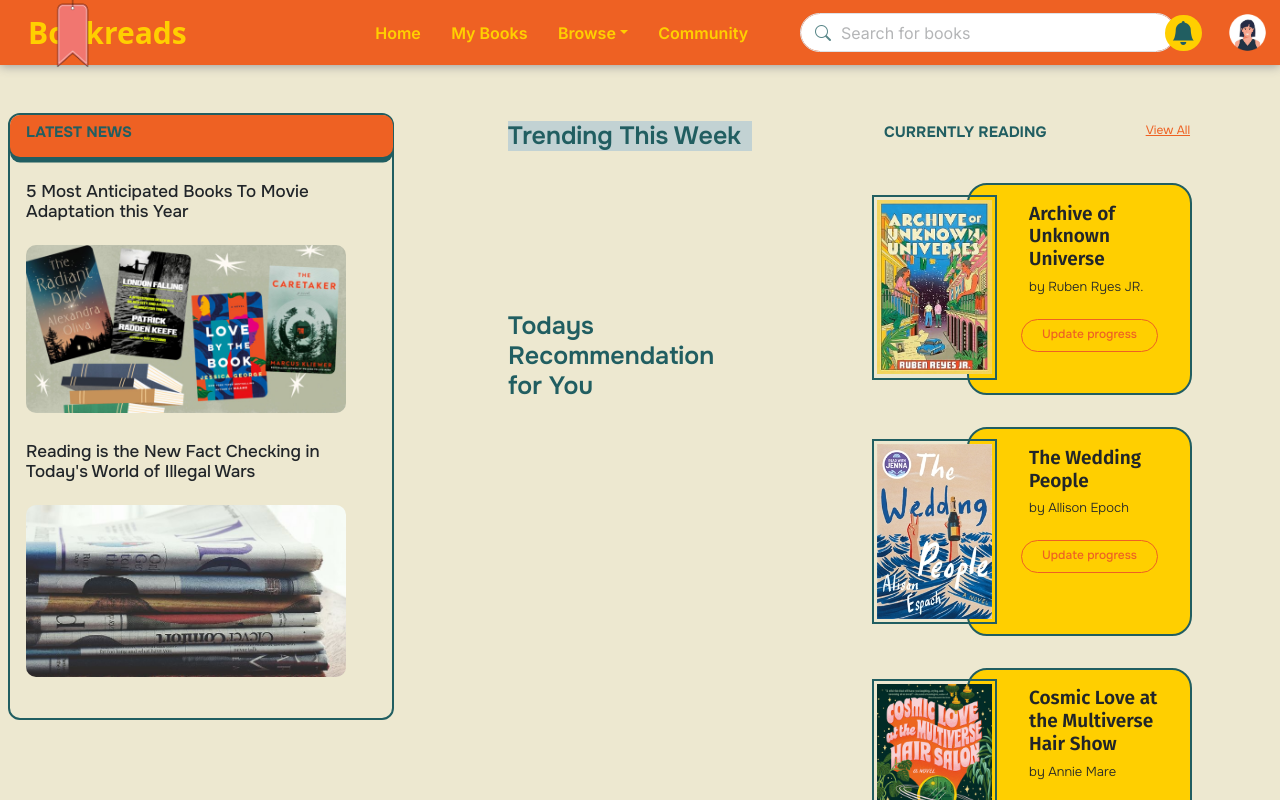
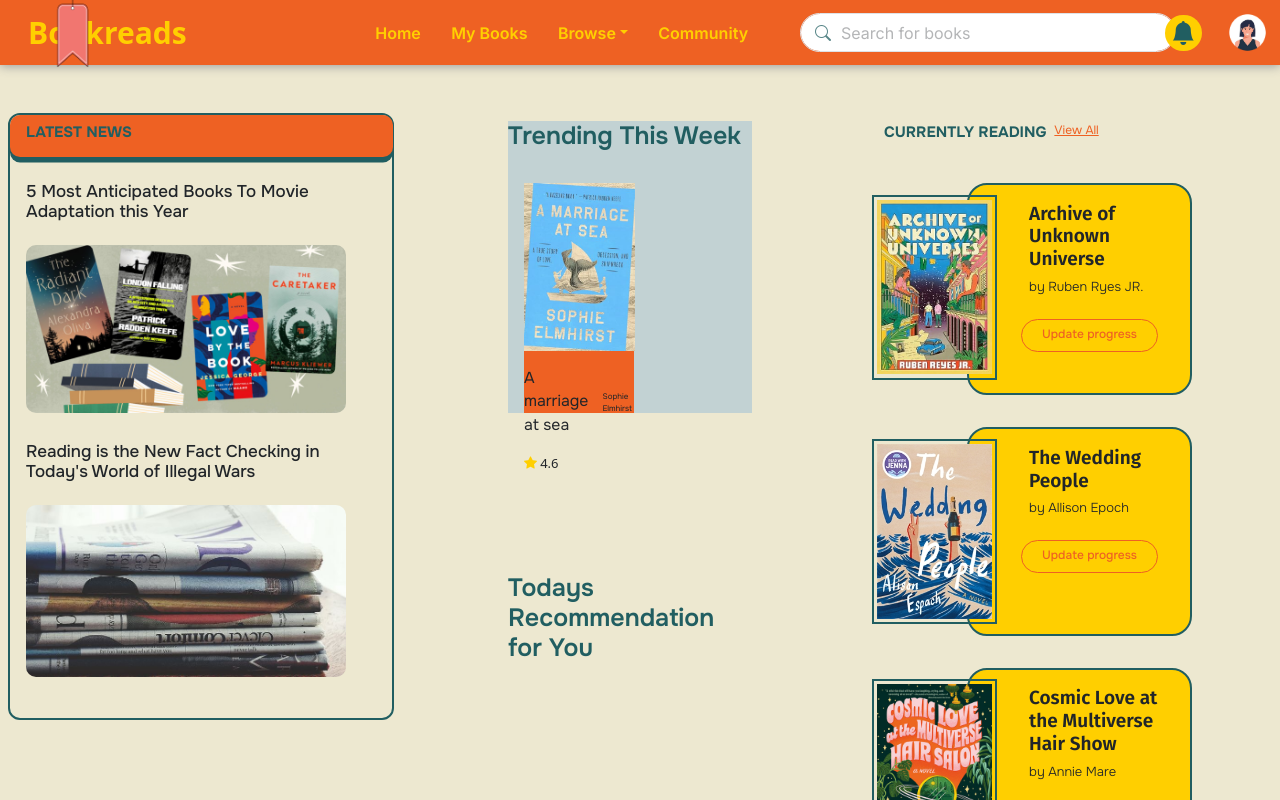
Before and after one commit to mariafirozx/bookreads, a React (Create React App) app: page / in a window 1280 px wide. Shown: the top 800 px of the page. Built offline with nearby package versions, Linux system fonts and the light colour scheme; a web font is replaced by a local one.

Commit message:
styling: trending books

```diff
--- a/src/front/Home.js
+++ b/src/front/Home.js
@@ -4,6 +4,7 @@ import Navbar from "./Navbar";
 import CurrentRead from "./CurrentRead";
 import ToRead from "./ToRead";
 import Newsletter from "./Newsletter";
+import Trending from "./Trending";
 /**
  *
  * import assets
@@ -53,8 +54,16 @@ export default function Home(){
 
     const trending = [
         {
+            id: 1,
+            img: "/imgs/8.jpg",
+            title: "A marriage at sea",
+            author: "Sophie Elmhirst"
 
-        }
+        },
+        // {
+        //     id: 2,
+        //     img: "/img/"
+        // }
     ]
 
     return(
@@ -91,6 +100,15 @@ export default function Home(){
 
                 <section className="trending_books">
                     <h1 className="heading">Trending This Week</h1>
+
+                    {trending.map((trend)=>(
+
+                        <Trending
+                            img={trend.img}
+                            title={trend.title}
+                            author={trend.author}
+                        ></Trending>
+                    ))}
 
                 </section>
 
--- a/src/front/Newsletter.js
+++ b/src/front/Newsletter.js
@@ -6,13 +6,10 @@ export default function Newsletter({newsTitle, newsImage}){
         <>
             <div className="mainNews">
                 <div className="news-card">
-
                         <h4 className="news-title">{newsTitle}</h4>
                         <div className="newsImg">
                             <img src={newsImage}></img>
                         </div>
-
-
                 </div>
 
             </div>
--- a/src/front/Trending.js
+++ b/src/front/Trending.js
@@ -1,18 +1,22 @@
 import react from "react";
 import { useState, useEffect } from "react";
 
-export default function Trending({img, title}){
+export default function Trending({img, title, author}){
     return(
         <>
         <div className="trending-books">
             <div className="book">
                 <img src={img}></img>
-                <div className="title">{title}</div>
-                <div className="wrapper">
+                <div className="top">
+                    <div className="title">{title}</div>
+                    <span className="author">{author}</span>
+
+                </div>
                     <div className="rating">
-
-
-                    </div>
+                        <i class="bi bi-star-fill"></i>
+                        <div className="rating-rate">
+                            4.6
+                        </div>
 
                 </div>
 
--- a/src/front/index.css
+++ b/src/front/index.css
@@ -891,13 +891,50 @@ body, #root{
 }
 
 
+/*trending books section*/
+.trending-books{
+  display: block;
+  justify-content: flex-start;
+  margin: 2rem 1rem;
+}
+.book{
+  justify-content: flex-start;
+  align-items: flex-start;
+  background-color: #EE6123;
+  width: 110px;
+  height: 230px;
 
+}
 
+.book img{
+  max-width: 111px;
 
+}
 
+.top{
+  justify-content: center;
+  /* align-items: flex-start; */
+  display: flex;
+  /* margin: 0.5rem; */
+  gap: 0.5em;
 
+  font-family: "Onest", sans-serif;
+  font-size: 15.8px;
 
+}
 
+.top .author{
+  font-size: 8px;
+}
+.rating{
+  display: flex;
+  gap: 0.2rem;
+  font-size: 13px;
+
+}
+.rating i{
+  color: var(--primary-color);
+}
 
 
 
```
